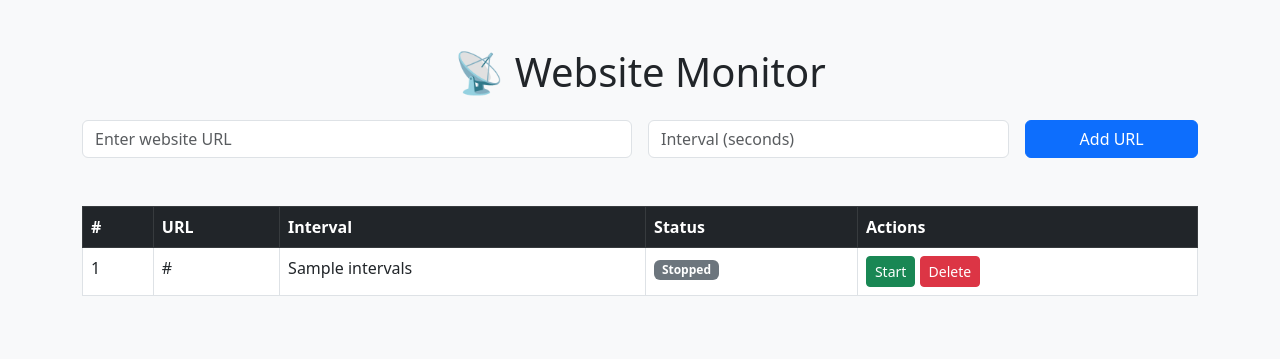
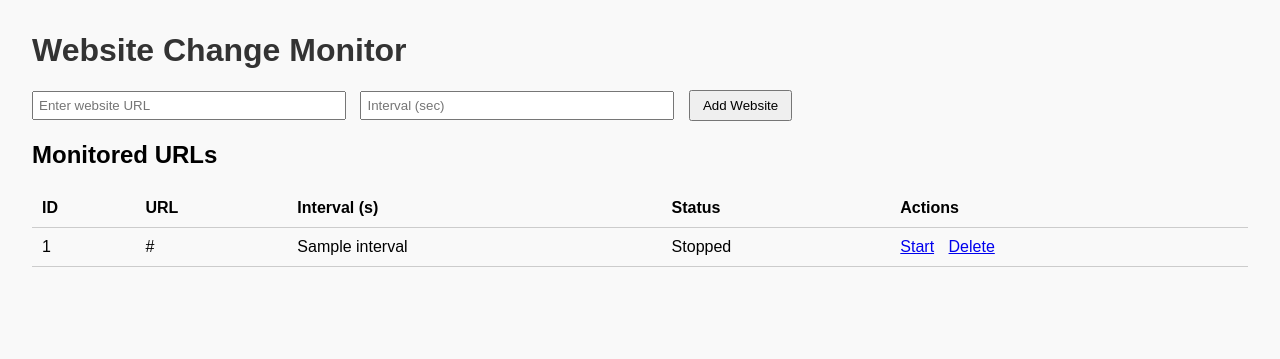
Before and after one commit to KevinEbed/housing-check-bot, a Flask app: template templates/index.html in a window 1280 px wide. Shown: the top 359 px of the page. Run offline with Flask 3, Linux system fonts and the light colour scheme; the template is opened without the code that fills it: most values are stand-ins (such as "Sample title", 1, 10 or a date in 2020).

Commit message:
Update index.html

```diff
--- a/templates/index.html
+++ b/templates/index.html
@@ -1,61 +1,56 @@
-<!-- templates/index.html -->
 <!DOCTYPE html>
 <html lang="en">
 <head>
-  <meta charset="UTF-8" />
-  <meta name="viewport" content="width=device-width, initial-scale=1.0"/>
+    <meta charset="UTF-8">
     <title>Website Monitor</title>
-  <link href="https://cdn.jsdelivr.net/npm/bootstrap@5.3.0/dist/css/bootstrap.min.css" rel="stylesheet">
+    <style>
+        body { font-family: Arial, sans-serif; margin: 2em; background-color: #f9f9f9; }
+        h1 { color: #333; }
+        form { margin-bottom: 20px; }
+        input[type="text"], input[type="number"] {
+            padding: 5px; margin-right: 10px; width: 300px;
+        }
+        button { padding: 6px 12px; }
+        table { width: 100%; border-collapse: collapse; margin-top: 20px; }
+        th, td { padding: 10px; border-bottom: 1px solid #ccc; text-align: left; }
+        .actions a { margin-right: 10px; }
+    </style>
 </head>
-<body class="bg-light">
-  <div class="container py-5">
-    <h1 class="mb-4 text-center">📡 Website Monitor</h1>
-    <form method="POST" class="row g-3 mb-5">
-      <div class="col-md-6">
-        <input type="text" name="link" class="form-control" placeholder="Enter website URL" required>
-      </div>
-      <div class="col-md-4">
-        <input type="number" name="interval" class="form-control" placeholder="Interval (seconds)" required>
-      </div>
-      <div class="col-md-2 d-grid">
-        <button type="submit" class="btn btn-primary">Add URL</button>
-      </div>
+<body>
+    <h1>Website Change Monitor</h1>
+    <form method="POST">
+        <input type="text" name="link" placeholder="Enter website URL" required>
+        <input type="number" name="interval" placeholder="Interval (sec)" required min="30">
+        <button type="submit">Add Website</button>
     </form>
-    <table class="table table-bordered table-hover">
-      <thead class="table-dark">
+
+    <h2>Monitored URLs</h2>
+    <table>
         <tr>
-          <th>#</th>
+            <th>ID</th>
             <th>URL</th>
-          <th>Interval</th>
+            <th>Interval (s)</th>
             <th>Status</th>
             <th>Actions</th>
         </tr>
-      </thead>
-      <tbody>
         {% for url in urls %}
         <tr>
             <td>{{ url.id }}</td>
             <td>{{ url.link }}</td>
-          <td>{{ url.interval }}s</td>
-          <td>
+            <td>{{ url.interval }}</td>
+            <td>{{ 'Monitoring' if url.monitoring else 'Stopped' }}</td>
+            <td class="actions">
                 {% if url.monitoring %}
-              <span class="badge bg-success">Running</span>
+                    <a href="/stop/{{ url.id }}">Stop</a>
                 {% else %}
-              <span class="badge bg-secondary">Stopped</span>
+                    <a href="/start/{{ url.id }}">Start</a>
                 {% endif %}
-          </td>
-          <td>
-            {% if not url.monitoring %}
-              <a href="/start/{{ url.id }}" class="btn btn-success btn-sm">Start</a>
-            {% else %}
-              <a href="/stop/{{ url.id }}" class="btn btn-warning btn-sm">Stop</a>
-            {% endif %}
-            <a href="/delete/{{ url.id }}" class="btn btn-danger btn-sm">Delete</a>
+                <a href="/delete/{{ url.id }}" onclick="return confirm('Delete this URL?')">Delete</a>
             </td>
         </tr>
+        {% else %}
+        <tr><td colspan="5">No URLs being monitored yet.</td></tr>
         {% endfor %}
-      </tbody>
     </table>
-  </div>
 </body>
 </html>
```
Lines whose indentation alone changed are shown as unchanged.
